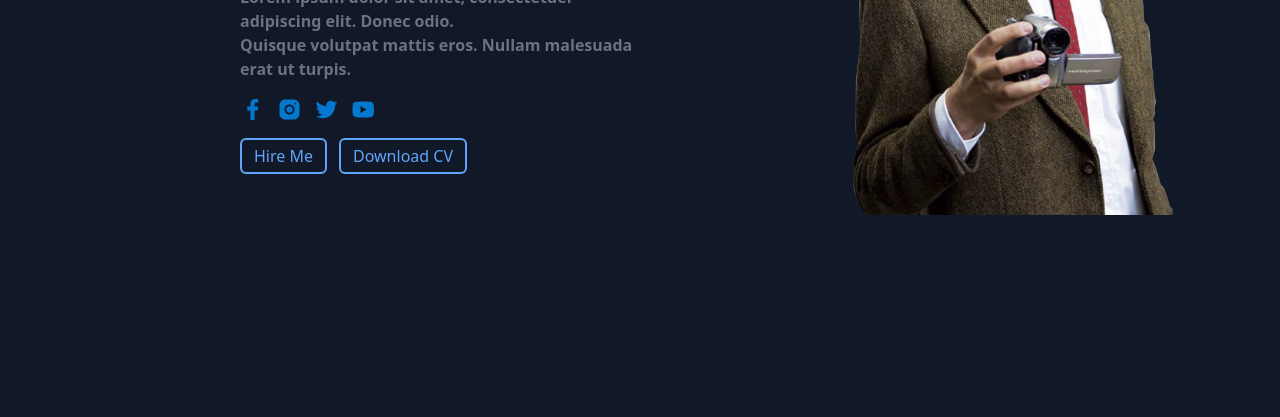
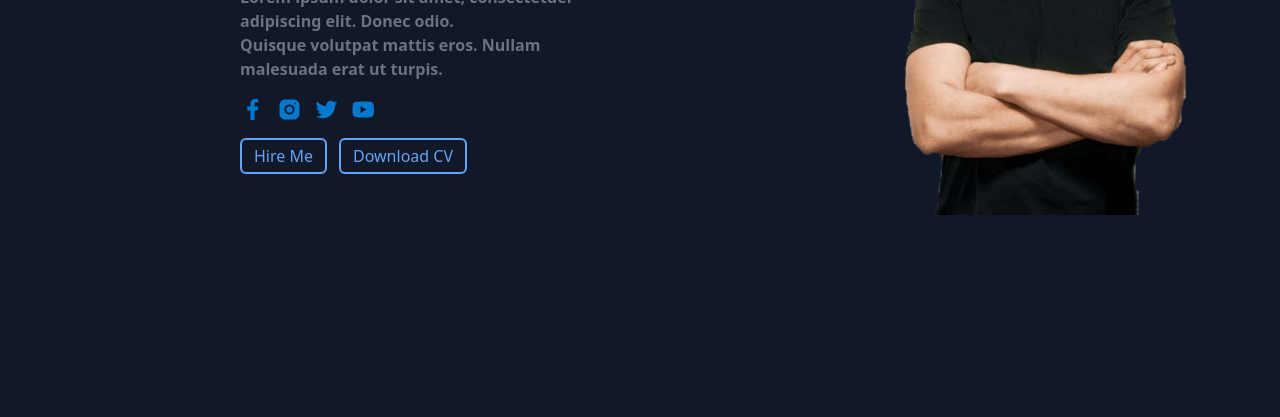
Before and after one commit to krnkiran22/Sample-portfolio, a website: page index.html in a window 1280 px wide. Shown: the part 383-800 px from the top of the page. Drawn offline with nearby package versions, Linux system fonts and the light colour scheme.

Commit message:
Imagechanged

```diff
--- a/index.html
+++ b/index.html
@@ -60,9 +60,9 @@
 
             </div>
         </div>
-            <div class="pt-6" >
+            <div class="pt-8" >
 
-                <img src="./mr-bean-new-boss-for-bmw-page-general-gassing-15.png" alt="Mr bean" class=" h-3/4">
+                <img src="./pngwing.com.png" alt=" elon Musk" class=" h-full">
             </div>
          </div>
 
```
Also changed, not shown: mr-bean-new-boss-for-bmw-page-general-gassing-15.png (deleted), pngwing.com.png (added).
